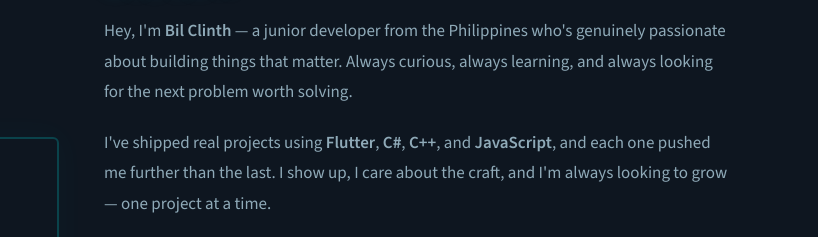
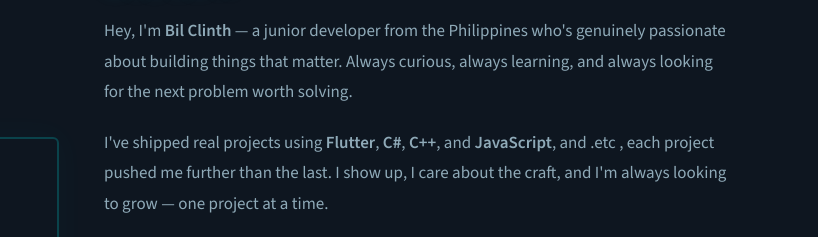
Before and after one commit to Cloii/portfolio, a website built with Vite: page index.html in a window 1280 px wide. Shown: the part 1040-1277 px from the top of the page, 462-1280 px from the left. Built offline with nearby package versions, Linux system fonts and the light colour scheme; animation ran at ten frames a second.

Commit message:
updated about

```diff
--- a/index.html
+++ b/index.html
@@ -583,7 +583,7 @@
         <div class="about__text reveal" data-delay="2">
           <h3>Who am I?</h3>
           <p>Hey, I'm <strong>Bil Clinth</strong> — a junior developer from the Philippines who's genuinely passionate about building things that matter. Always curious, always learning, and always looking for the next problem worth solving.</p>
-          <p>I've shipped real projects using <strong>Flutter</strong>, <strong>C#</strong>, <strong>C++</strong>, and <strong>JavaScript</strong>, and each one pushed me further than the last. I show up, I care about the craft, and I'm always looking to grow — one project at a time.</p>
+          <p>I've shipped real projects using <strong>Flutter</strong>, <strong>C#</strong>, <strong>C++</strong>, and <strong>JavaScript</strong>, and .etc , each project pushed me further than the last. I show up, I care about the craft, and I'm always looking to grow — one project at a time.</p>
 
           <div class="about__stats">
             <div class="about__stat">
```
